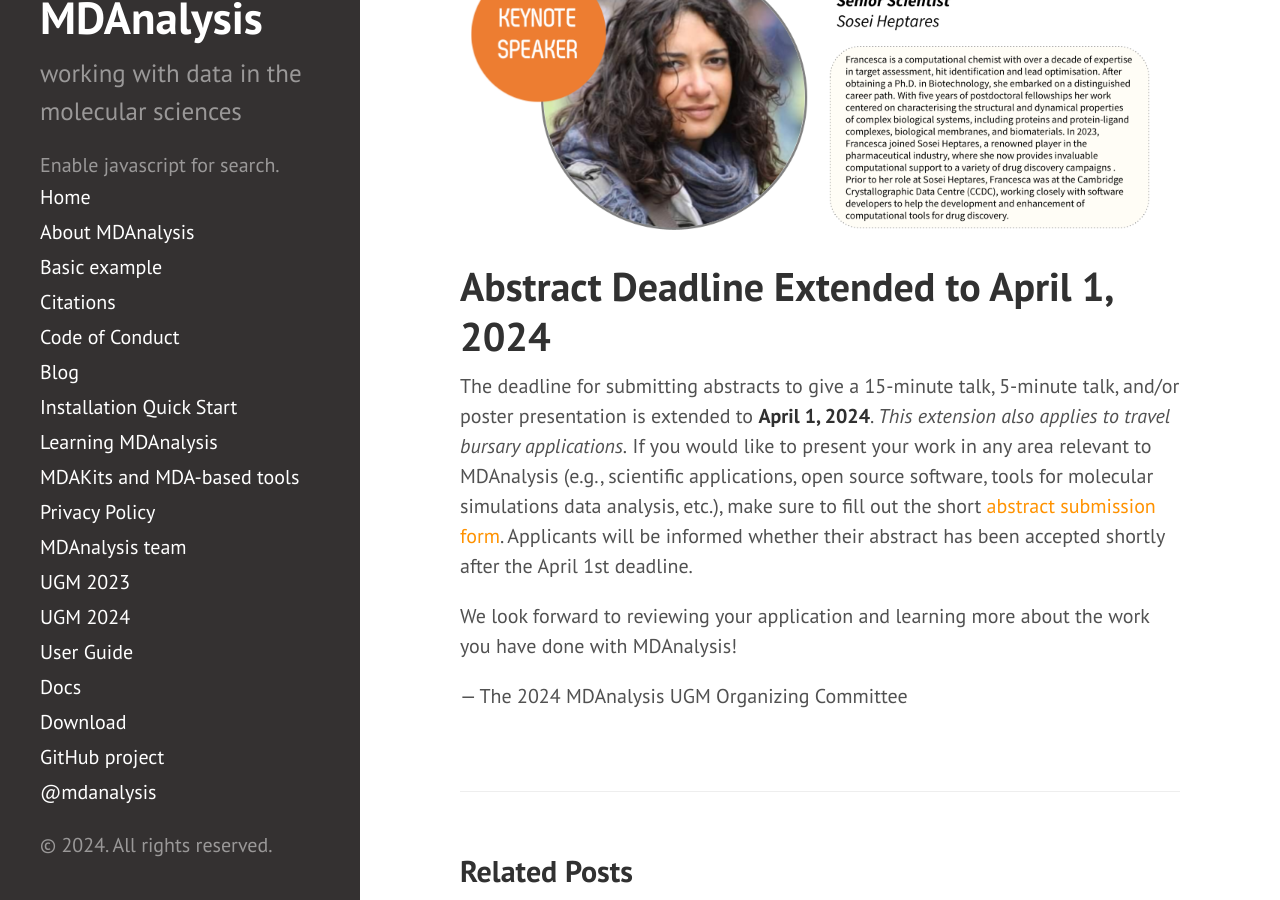
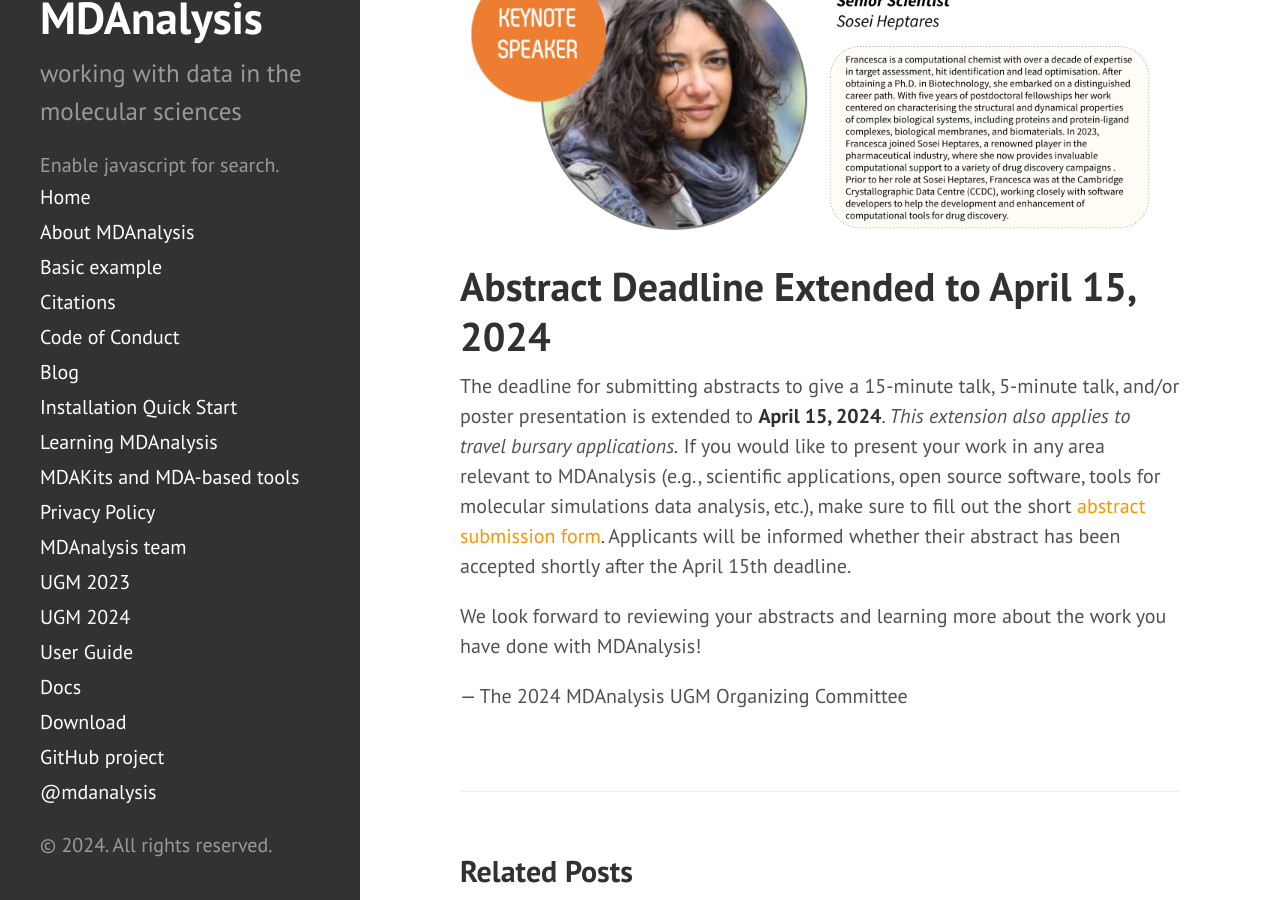
Before and after one commit to MDAnalysis/MDAnalysis.github.io, a Jekyll site: the page built from _posts/2024-03-14-ugm2024-updates.md, in a window 1280 px wide and 900 px high, scrolled down 1281 px. Built offline with Jekyll 4.4.1, drawn with Linux system fonts in a browser that asks for light colours; comment, search, counter and statistics services are not loaded.

Commit message:
Change deadline to April 15

```diff
--- a/_posts/2024-03-14-ugm2024-updates.md
+++ b/_posts/2024-03-14-ugm2024-updates.md
@@ -22,9 +22,9 @@ src="/public/images/UGM 2024 Speaker Announcement Cards - Stanzione.png"
 title="Dr. Francesca Stanzione" alt="Dr. Francesca Stanzione, Senior Scientist, Sosei Heptares. Francesca is a computational chemist with over a decade expertise in target assessment, hit identification and lead optimisation. After obtaining a Ph.D. in Biotechnology, Francesca embarked on a distinguished career path. With five years of postdoctoral fellowships Francesca’s work centered on characterising the structural and dynamical properties of complex biological systems, including proteins and protein-ligand complexes, biological membranes and biomaterials. In 2023, Francesca joined Sosei Heptares, a renowned player in the pharmaceutical industry, where she now provides invaluable computational support to a variety of drug discovery campaigns. Prior to her role at Sosei Heptares, Francesca was at the Cambridge Crystallographic Data Centre (CCDC), working closely with software developers to help the development and enhancement of computational tools for drug discovery."
 style="float: left; " />
 
-# Abstract Deadline Extended to April 1, 2024
-The deadline for submitting abstracts to give a 15-minute talk, 5-minute talk, and/or poster presentation is extended to **April 1, 2024**. *This extension also applies to travel bursary applications.* If you would like to present your work in any area relevant to MDAnalysis (e.g., scientific applications, open source software, tools for molecular simulations data analysis, etc.), make sure to fill out the short [abstract submission form](https://docs.google.com/forms/d/e/1FAIpQLSdLDNkJ1jFLTBillu9oHD_0xioY508janKV_dYMn-T78Mnh-g/viewform). Applicants will be informed whether their abstract has been accepted shortly after the April 1st deadline.
+# Abstract Deadline Extended to April 15, 2024
+The deadline for submitting abstracts to give a 15-minute talk, 5-minute talk, and/or poster presentation is extended to **April 15, 2024**. *This extension also applies to travel bursary applications.* If you would like to present your work in any area relevant to MDAnalysis (e.g., scientific applications, open source software, tools for molecular simulations data analysis, etc.), make sure to fill out the short [abstract submission form](https://docs.google.com/forms/d/e/1FAIpQLSdLDNkJ1jFLTBillu9oHD_0xioY508janKV_dYMn-T78Mnh-g/viewform). Applicants will be informed whether their abstract has been accepted shortly after the April 15th deadline.
 
-We look forward to reviewing your application and learning more about the work you have done with MDAnalysis!
+We look forward to reviewing your abstracts and learning more about the work you have done with MDAnalysis!
 
 — The 2024 MDAnalysis UGM Organizing Committee
```
